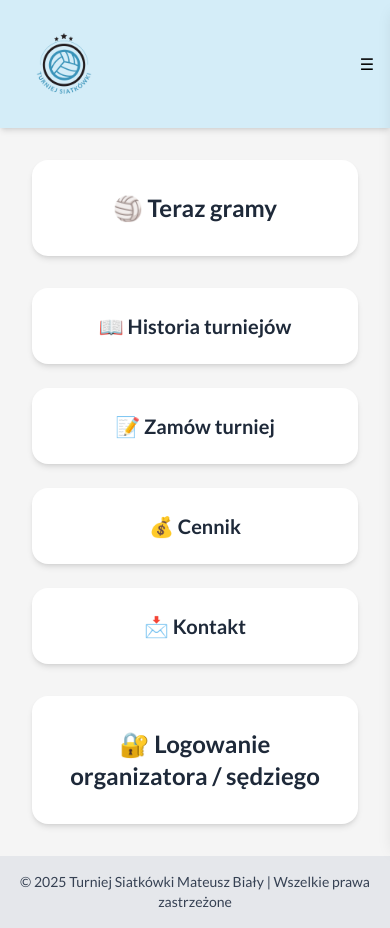
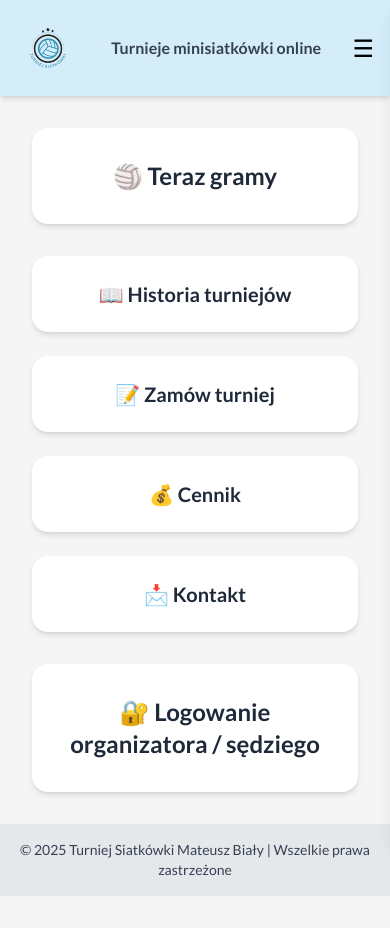
Before and after one commit to MateuszBialy7261/turniejsiatkowki, a Next.js app: page / in a window 390 px wide. After the commit the page ends 896 px from the top, so only its background shows below. Built offline with nearby package versions, Linux system fonts and the light colour scheme.

Commit message:
Zmiany w działaniu headerów

```diff
--- a/src/components/Header.js
+++ b/src/components/Header.js
@@ -1,61 +1,53 @@
 "use client";
 import { useState } from "react";
+import MobileHeader from "./MobileHeader";
 import MobileMenu from "./MobileMenu";
-import Link from "next/link";
-import Image from "next/image";
-
 
 export default function Header() {
   const [menuOpen, setMenuOpen] = useState(false);
 
   return (
     <header className="bg-[#d4edf8] text-black shadow-md">
-      <nav className="container mx-auto flex justify-between items-center p-4">
+      {/* Desktop header */}
+      <nav className="hidden lg:flex container mx-auto justify-between items-center p-4">
         {/* Logo */}
-       <Link href="/" className="flex items-center">
-            <Image
-                src="/logo.png"
-                alt="Logo Turnieju"
-                width={100}   // możesz dopasować
-                height={100}  // proporcjonalnie
-                className="h-24 w-auto transition-transform duration-300 hover:scale-105"
-                priority      // logo ładuje się od razu
-            />
-            </Link>
-
+        <a href="/" className="flex items-center">
+          <img
+            src="/logo.png"
+            alt="Logo Turnieju"
+            className="h-24 w-auto transition-transform duration-300 hover:scale-105"
+          />
+        </a>
 
         {/* Menu desktopowe */}
-        <ul className="hidden lg:flex space-x-8 text-lg transition-all duration-300">
-          <li><a href="#" className="hover:text-blue-400 transition-colors duration-300">Teraz gramy</a></li>
-          <li><a href="#" className="hover:text-blue-400 transition-colors duration-300">Historia turniejów</a></li>
-          <li><a href="#" className="hover:text-blue-400 transition-colors duration-300">Zamów turniej</a></li>
-          <li><a href="#" className="hover:text-blue-400 transition-colors duration-300">Cennik</a></li>
-          <li><a href="#" className="hover:text-blue-400 transition-colors duration-300">Kontakt</a></li>
+        <ul className="flex space-x-8 text-lg transition-all duration-300">
+          <li><a href="#" className="hover:text-blue-400 transition-colors">Teraz gramy</a></li>
+          <li><a href="#" className="hover:text-blue-400 transition-colors">Historia turniejów</a></li>
+          <li><a href="#" className="hover:text-blue-400 transition-colors">Zamów turniej</a></li>
+          <li><a href="#" className="hover:text-blue-400 transition-colors">Cennik</a></li>
+          <li><a href="#" className="hover:text-blue-400 transition-colors">Kontakt</a></li>
         </ul>
 
         {/* Prawa sekcja */}
-        <div className="hidden lg:flex items-center space-x-6 ml-6">
+        <div className="flex items-center space-x-6 ml-6">
           <div className="flex flex-col text-right">
-            <a href="mailto:sedzia@mateuszbialy.pl" className="hover:text-blue-400 transition-colors duration-300 flex items-center space-x-2">
+            <a href="mailto:sedzia@mateuszbialy.pl" className="hover:text-blue-400 flex items-center space-x-2">
               <span>📧</span><span>sedzia@mateuszbialy.pl</span>
             </a>
-            <a href="tel:781166101" className="hover:text-blue-400 transition-colors duration-300 flex items-center space-x-2">
+            <a href="tel:781166101" className="hover:text-blue-400 flex items-center space-x-2">
               <span>📞</span><span>781-166-101</span>
             </a>
           </div>
-          <a href="/login" className="hover:text-blue-400 transition-colors duration-300 flex items-center space-x-2">
+          <a href="/login" className="hover:text-blue-400 flex items-center space-x-2">
             <span>🔐</span><span>Logowanie</span>
           </a>
         </div>
+      </nav>
 
-        {/* Hamburger */}
-       <button
-            className="lg:hidden focus:outline-none"
-            onClick={() => setMenuOpen(!menuOpen)}
-            >
-            ☰
-        </button>
-      </nav>
+      {/* Mobile header */}
+      <MobileHeader menuOpen={menuOpen} setMenuOpen={setMenuOpen} />
+
+      {/* Mobile menu */}
       <MobileMenu menuOpen={menuOpen} setMenuOpen={setMenuOpen} />
     </header>
   );
--- /dev/null
+++ b/src/components/MobileHeader.js
@@ -0,0 +1,29 @@
+"use client";
+
+export default function MobileHeader({ menuOpen, setMenuOpen }) {
+  return (
+    <nav className="flex lg:hidden container mx-auto justify-between items-center p-4">
+      {/* Logo */}
+      <a href="/" className="flex items-center">
+        <img
+          src="/logo.png"
+          alt="Logo Turnieju"
+          className="h-16 w-auto transition-transform duration-300 hover:scale-105"
+        />
+      </a>
+
+      {/* Napis na środku */}
+      <span className="text-md font-semibold text-gray-700">
+        Turnieje minisiatkówki online
+      </span>
+
+      {/* Hamburger */}
+      <button
+        className="focus:outline-none text-2xl"
+        onClick={() => setMenuOpen(!menuOpen)}
+      >
+        ☰
+      </button>
+    </nav>
+  );
+}
```
